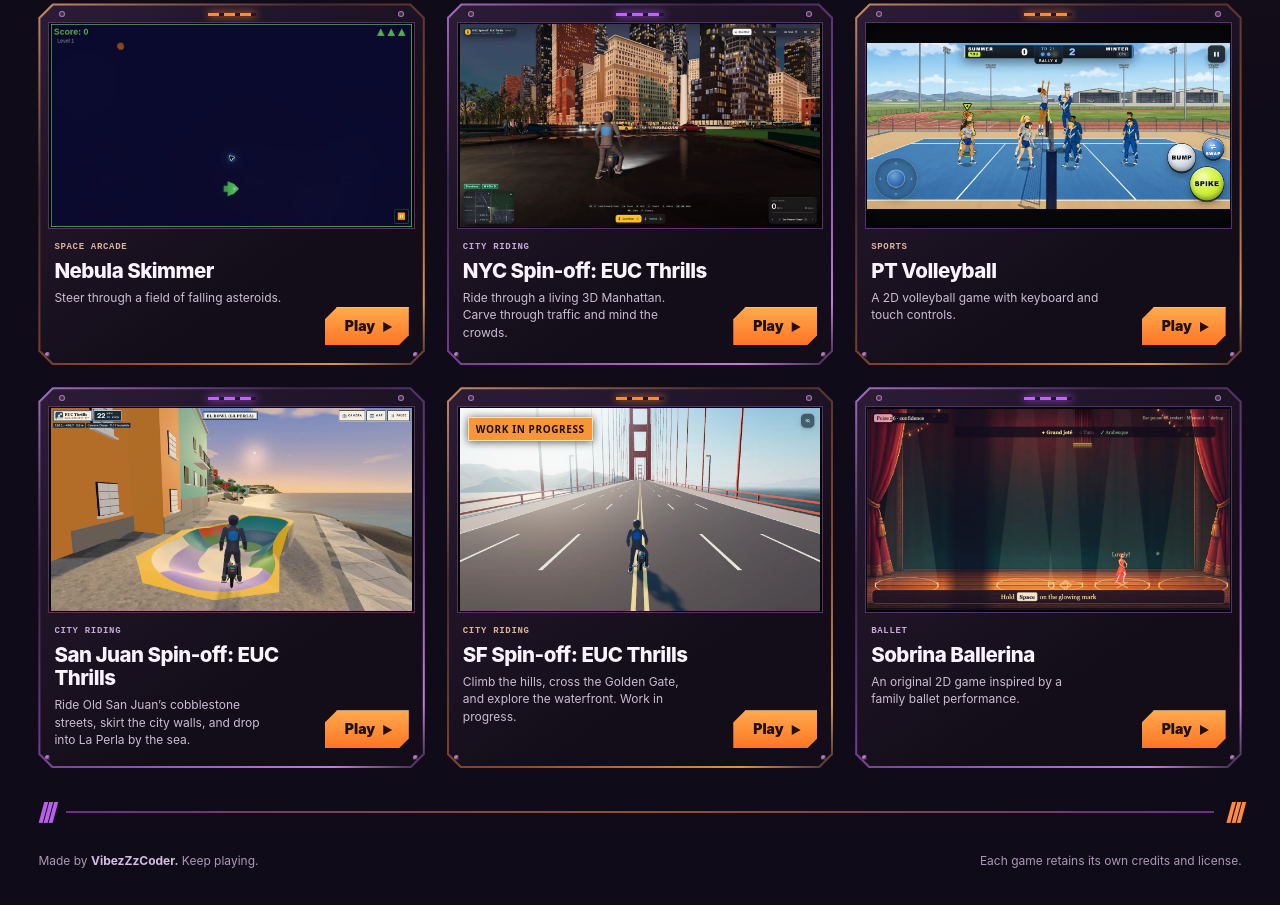
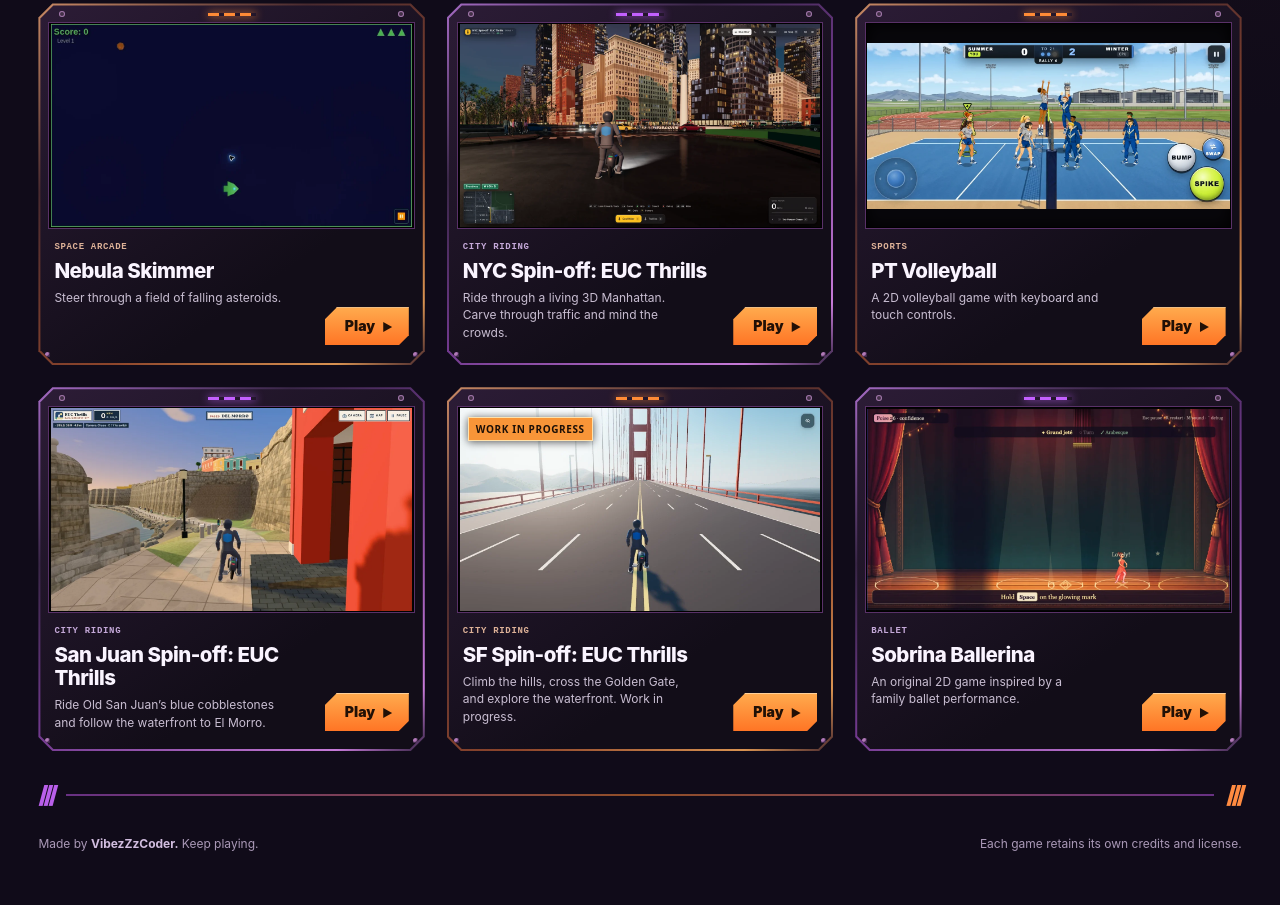
Before and after one commit to VibezZzCoder/VibezZzCoder.github.io, a plain HTML site: page index.html in a window 1280 px wide. Shown: the part 1358-2263 px from the top of the page. Drawn offline with Linux system fonts and the light colour scheme.

Commit message:
Feature Paseo del Morro on the San Juan arcade card

```diff
--- a/index.html
+++ b/index.html
@@ -77,8 +77,8 @@
   </div></a>
 <a class="cabinet" href="https://vibezzzcoder.github.io/euc-sanjuan/" aria-labelledby="name-euc-sanjuan" aria-describedby="desc-euc-sanjuan">
   <div class="cabinet-inner"><div class="rail" aria-hidden="true"><i></i><span></span><i></i></div>
-    <div class="screen"><img src="assets/euc-sanjuan.webp" width="1280" height="720" alt="An electric-unicycle rider dropping into the colorful El Bowl in La Perla, beside the sea at sunset" loading="lazy" decoding="async"></div>
-    <div class="control-panel"><div class="game-label"><span class="game-genre">City riding</span><h3 id="name-euc-sanjuan">San Juan Spin-off: EUC Thrills</h3><p id="desc-euc-sanjuan">Ride Old San Juan’s cobblestone streets, skirt the city walls, and drop into La Perla by the sea.</p></div><span class="play">Play <span aria-hidden="true">▶</span></span></div>
+    <div class="screen"><img src="assets/euc-sanjuan-el-morro.webp" width="1280" height="720" alt="San Juan spin-off gameplay on Paseo del Morro below the city walls, beside a historic garita and the sea" loading="lazy" decoding="async"></div>
+    <div class="control-panel"><div class="game-label"><span class="game-genre">City riding</span><h3 id="name-euc-sanjuan">San Juan Spin-off: EUC Thrills</h3><p id="desc-euc-sanjuan">Ride Old San Juan’s blue cobblestones and follow the waterfront to El Morro.</p></div><span class="play">Play <span aria-hidden="true">▶</span></span></div>
     <span class="bolt bolt-left" aria-hidden="true"></span><span class="bolt bolt-right" aria-hidden="true"></span>
   </div></a>
 <a class="cabinet" href="https://vibezzzcoder.github.io/euc-sanfrancisco/" aria-labelledby="name-euc-sanfrancisco" aria-describedby="desc-euc-sanfrancisco">
```
Also changed, not shown: assets/euc-sanjuan-el-morro.webp (added), 1 other file.
